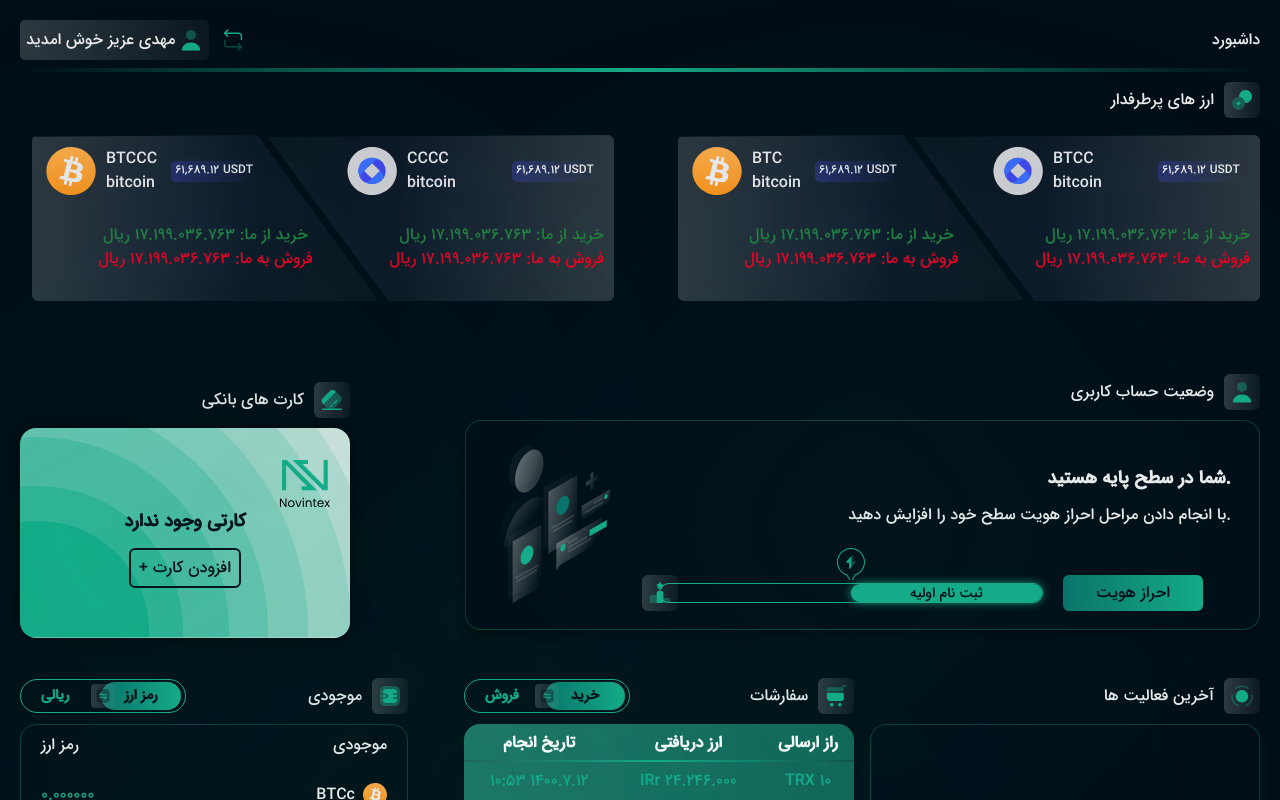
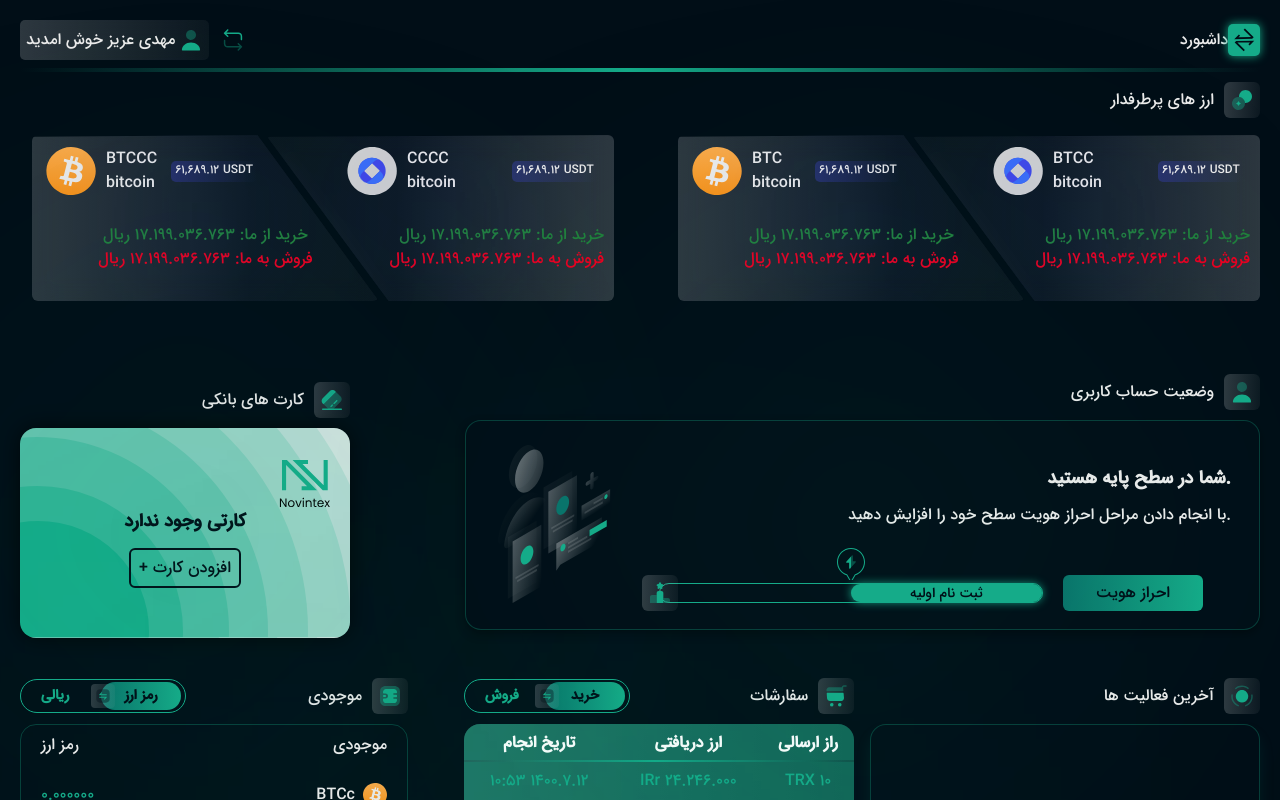
Before and after one commit to danyalbani240/dashboard, a Nuxt app: page / in a window 1280 px wide. Shown: the top 800 px of the page. Built offline with nearby package versions, Linux system fonts and the light colour scheme.

Commit message:
side bar toggle added to Dashboard header component

```diff
--- a/components/Base/BaseDashboardHeader.vue
+++ b/components/Base/BaseDashboardHeader.vue
@@ -2,7 +2,11 @@
   <div
     class="flex flex-row-reverse bottom-gradient w-full pb-3 justify-between items-center"
   >
-    <p>{{ pageName }}</p>
+    <div class="flex items-center">
+      <p>{{ pageName }}</p>
+      <the-sidebar-toggler />
+
+    </div>
     <div class="flex flex-row-reverse">
       <img
         class="ml-3 cursor-pointer"
```
